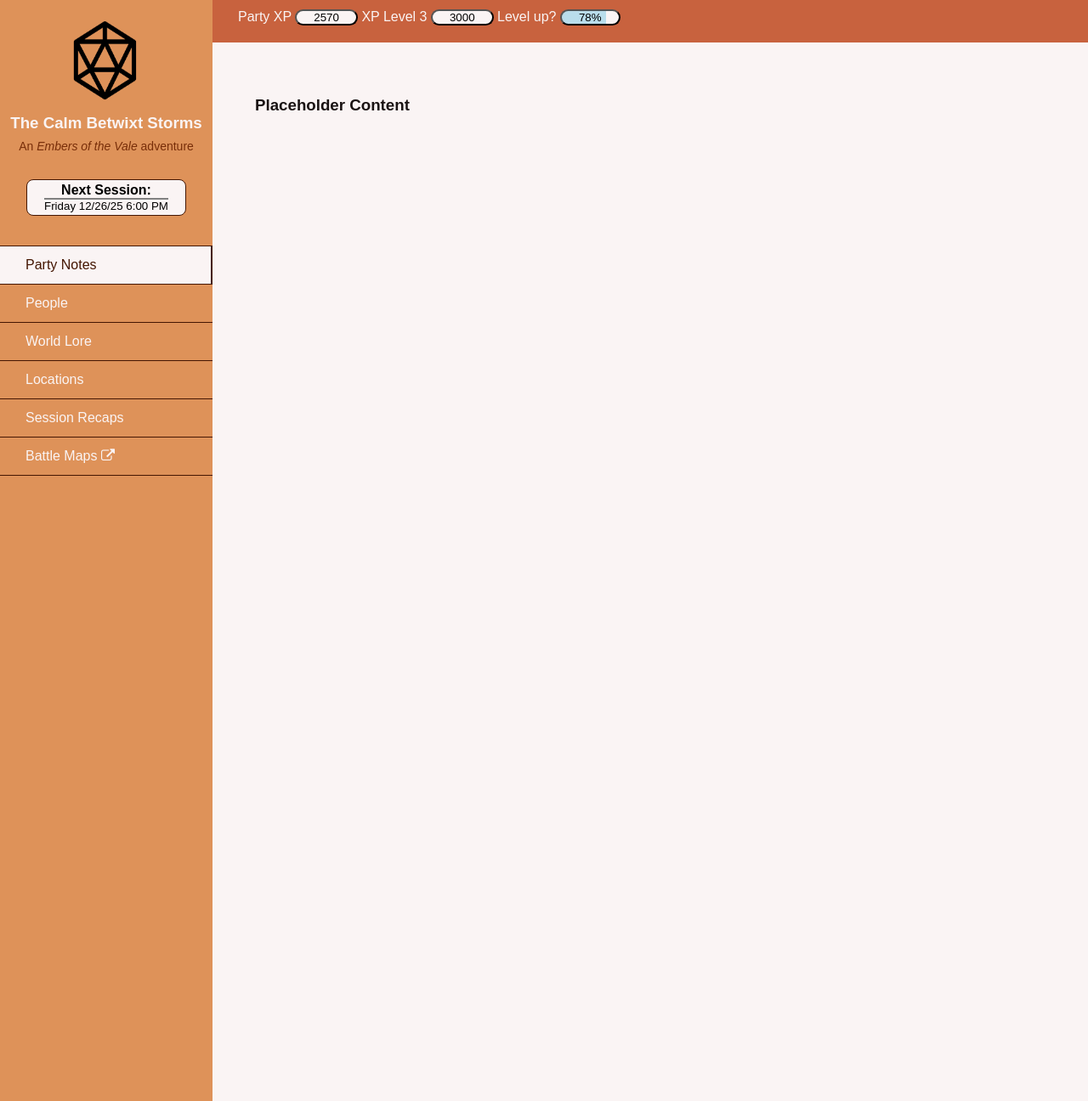
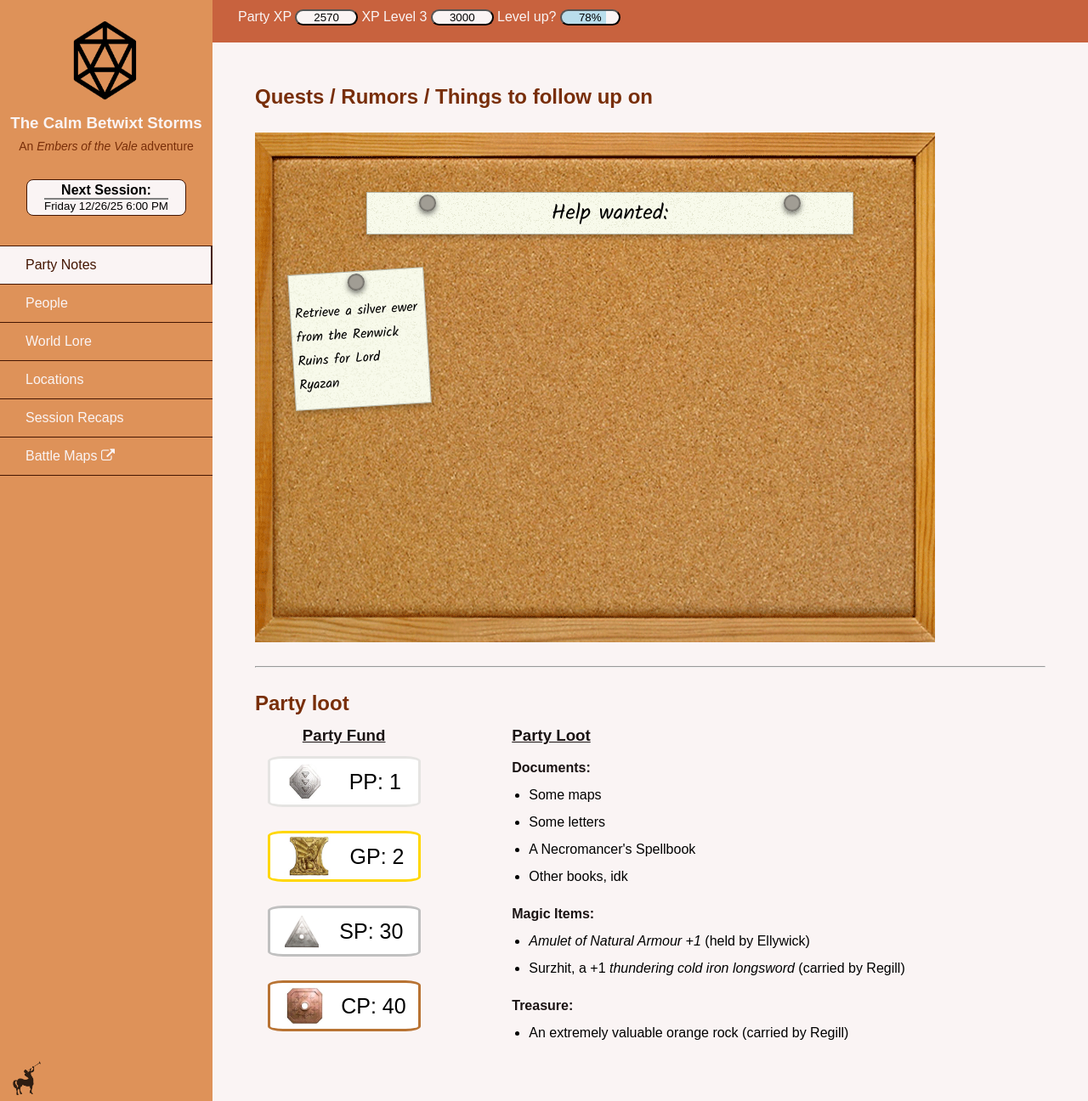
Before and after one commit to lambdr/calm_betwixt_storms, a Jekyll site: the page built from index.md, in a window 1280 px wide and 1296 px high. Shown: the whole window at 85% size. Built offline with Jekyll 4.4.1, drawn with Linux system fonts in a browser that asks for light colours.

Commit message:
party info page and finessing

```diff
--- a/_data/calendar/yonolar.yml
+++ b/_data/calendar/yonolar.yml
@@ -13,7 +13,7 @@ events:
     - name: Test events
       type: misc
   17:
-    - name: Pyre Night
+    - name: Pyre Day
       type: holiday
   29:
     - name: Autumnal Equinox
--- a/_includes/head.html
+++ b/_includes/head.html
@@ -6,7 +6,7 @@
 
   <title>{{ page.title }} | {{ site.title }}</title>
 
-  <link rel="icon" href="/assets/images/logo.png">
+  <link rel="icon" href="{{ site.baseurl }}/assets/images/logo.png">
 
   <link rel="stylesheet" href="{{ site.baseurl }}/assets/css/main.css">
 
--- a/_includes/lore/fiction.html
+++ b/_includes/lore/fiction.html
@@ -1,5 +1,8 @@
 <div class="world-fiction">
 <h2>Books</h2>
+<p><strong>A History of Occult Practices of Gilvry.</strong> A book on occultism recovered from a
+    necromancer in Arajin Vale.</p>
+
 <p><strong>Tweet's Tome of Beasts of the Heartlands.</strong> A book sold to Zalner Tallstep,
     contains information about assorted mundane and magical beasts, including krenshars.</p>
 
--- a/_includes/sidebar.html
+++ b/_includes/sidebar.html
@@ -52,4 +52,10 @@
       </a>
     </li>
   </ul>
+   <div style="flex-grow: 1;"></div>
+  <div class="thanks">
+    <img src="{{ site.baseurl }}/assets/images/misc/centaur.png"
+      alt="The indespensable website creator"
+      title="Jamulus Frame, the website's human muse.">
+  </div>
 </div>
--- a/assets/css/main.css
+++ b/assets/css/main.css
@@ -1,8 +1,8 @@
 @import url('https://fonts.googleapis.com/css2?family=Open+Sans&display=swap');
+@import url('https://fonts.googleapis.com/css2?family=Kalam&display=swap');
 
 /* ---------- Reset & Global ---------- */
 * {
-  list-style: none;
   text-decoration: none;
   margin: 0;
   padding: 0;
@@ -32,6 +32,8 @@ body {
   min-height: 100vh;
 }
 
+ul, ol {list-style: none;}
+
 .center{
 object-position: 50% 50%;
 }
@@ -56,7 +58,7 @@ p {
   left: 0;
   width: 250px;
   height: 100%;
-  padding: 20px 0;
+  padding: 20px 0 0 0;
   transition: all 0.5s ease;
   display: flex;
   flex-direction: column;
@@ -218,12 +220,137 @@ p {
   transition: max-height 0.2s ease-out;
   background-color: #f1f1f1;
 }
+
+/* ---------- Quest Board & Party Info ---------- */
+
+div#frame {
+  background: url("../images/misc/cork-board.png") no-repeat;
+	background-size: 100% 100%;
+  width: 100%;
+  max-width: 800px;
+  height: 600px;
+  padding-top: 35px;
+  padding-left: 35px;
+}
+
+.help {
+  width: 75%;
+  min-height: 50px;
+  height: fit-contents;
+  box-shadow: 0 3px 6px rgba(0,0,0,.25);
+  -webkit-box-shadow: 0 3px 6px rgba(0,0,0,.25);
+  -moz-box-shadow: 0 3px 6px rgba(0,0,0,.25);
+  float: left;
+  margin-left: 12.5%;
+  margin-right: 12.5%;
+  margin-top: 35px;
+  margin-bottom: 35px;
+  border: 1px solid rgba(0,0,0,.25);
+  background-image : url("../images/misc/quest-paper.png");
+	display: inline-grid;
+  grid-template-columns: 1fr 2fr 1fr;
+}
+
+.note {
+  width: 160px;
+  height: 160px;
+  box-shadow: 0 3px 6px rgba(0,0,0,.25);
+  -webkit-box-shadow: 0 3px 6px rgba(0,0,0,.25);
+  -moz-box-shadow: 0 3px 6px rgba(0,0,0,.25);
+  float: left;
+  margin: 8px;
+  border: 1px solid rgba(0,0,0,.25);
+}
+
+.pin {
+  border-radius: 50%;
+  width: 20px;
+  height: 20px;
+  -webkit-box-shadow: 0 3px 6px rgb(0 0 0 / 55%);
+  -moz-box-shadow: 0 3px 6px rgba(0,0,0,.55);
+  box-shadow: 0 3px 6px rgb(0 0 0 / 55%);
+  margin: 0 auto;
+  margin-top: 2px;
+  background-color: -moz-radial-gradient(45px 45px 45deg, circle cover, #a19d9450%, black 100%);
+  background-image: -webkit-radial-gradient(45px 45px, circle cover, #a19d94, black);
+	background-image: radial-gradient(#a19d94 50%, black 100%);
+}
+
+.sticky {
+  transform: rotate(-3.5deg);
+  -webkit-transform: rotate(-3.5deg);
+  -moz-transform: rotate(-3.5deg);
+  background-image : url("../images/misc/quest-paper.png");
+}
+
+.helptext{
+  font-family: 'Kalam', cursive;
+	text-align: center;
+	margin: 5px;
+	padding-top: 5px;
+	font-size: 25px;
+}
+
+.jobtext{
+  font-family: 'Kalam', cursive;
+  margin: 5px;
+  padding-top: 5px;
+}
+
+.party_page h2{
+		color: var(--light-accent);
+}
+
+
+.coin img{
+ height: 50px;
+}
+
+.coin {
+  display: flex;
+  height: 60px;
+  width: 180px;
+  align-items: center;
+  justify-content: space-around;
+  border-radius: 10%;
+  background: white;
+  font-size: 25px ;
+  padding: 5px;
+}
+
+.loot {
+display: grid;
+grid-template-columns: 1fr 3fr;
+column-gap: 10%;
+}
+
+.loot h3 {
+  color: var(--text-dark);
+  text-decoration: underline;
+  margin-bottom: 10px;
+}
+
+.loot h4 {
+  color: var(--text-dark)
+}
+
+.loot ul {
+  list-style-type: disc;
+  list-style-position: outside;
+  margin-left: 0;
+  margin-bottom: 1rem;
+  padding-left: 1.25rem;
+}
+
+.loot li {
+  margin: 0.25rem 0;
+}
+
 /* ---------- Calendars & Recaps ---------- */
 #TOC h2 {
   color: var(--light-accent);
   font-weight: bold;
 }
-
 
 
 .recap a {
@@ -478,6 +605,13 @@ img.letter {
 	user-select: none;
 }
 
+.thanks img {
+  width: 15%;
+  opacity: 0.8;
+  margin-left: 5%;
+  float: bottom;
+}
+
 /* ---------- Table Formatting ---------- */
 
 table.char {
--- a/index.md
+++ b/index.md
@@ -2,5 +2,68 @@
 layout: default
 title: Home
 ---
-
-<h3>Placeholder Content</h3>
+<div class="party_page">
+<h2> Quests / Rumors / Things to follow up on </h2>
+<br>
+<div id='frame'>
+	<a class="help">
+	    <div class='pin'></div>
+	    <div class='helptext'>Help wanted: </div>
+	    <div class='pin'></div>
+    </a>
+    <a class="note sticky">
+        <div class='pin'></div>
+        <div class='jobtext'> Retrieve a silver ewer from the Renwick Ruins for Lord Ryazan</div>
+    </a>
+</div>
+<br><hr><br>
+<h2>Party loot </h2>
+<div class="loot">
+    <!-- Party Fund -->
+	<div>
+        <center>
+		    <h3> Party Fund</h3>
+		    <span class="coin" style="border: 3px solid #E5E4E2; ">
+                <img src="{{ site.baseurl}}/assets/images/misc/platinum_coin.jpg">
+                PP: 1
+            </span>
+            <br>
+		    <span class="coin" style="border: 3px solid #FFD700;">
+                <img src="{{ site.baseurl}}/assets/images/misc/gold_coin.jpg">
+                GP: 2
+            </span>
+            <br>
+		    <span class="coin" style="border: 3px solid #C0C0C0;">
+                <img src="{{ site.baseurl}}/assets/images/misc/silver_coin.jpg">
+                SP: 30
+            </span>
+            <br>
+		    <span class="coin" style="border: 3px solid #B87333;">
+                <img src="{{ site.baseurl}}/assets/images/misc/copper_coin.jpg">
+                CP: 40
+            </span>
+            <br>
+        </center>
+	</div>
+    <!-- Party Inventory -->
+    <div>
+        <h3>Party Loot</h3>
+        <h4>Documents:</h4>
+        <ul class="loot-list">
+            <li>Some maps</li>
+            <li>Some letters</li>
+            <li>A Necromancer's Spellbook</li>
+            <li>Other books, idk</li>
+        </ul>
+        <h4>Magic Items:</h4>
+        <ul>
+            <li><em>Amulet of Natural Armour +1</em> (held by Ellywick)</li>
+            <li>Surzhit, a +1 <em>thundering cold iron longsword</em> (carried by Regill)</li>
+        </ul>
+        <h4>Treasure:</h4>
+        <ul>
+            <li>An extremely valuable orange rock (carried by Regill)</li>
+        </ul>
+    </div>
+</div>
+</div>
--- a/to_do.txt
+++ b/to_do.txt
@@ -3,3 +3,7 @@
 [] Auto-calculate current month
 [] Calculate XP from recaps
 [] Add spacing event in calendar for multi-day events
+[X] Trim white from cork board
+[] Colour check!
+[] Logo
+[X] Favicon
```
Also changed, not shown: assets/images/misc/centaur.png (added), assets/images/misc/copper_coin.jpg (renamed from assets/images/misc/Copper1.jpg), assets/images/misc/cork-board.png, assets/images/misc/cork-board_backup.png (added), assets/images/misc/gold_coin.jpg (renamed from assets/images/misc/Gold1.jpg), assets/images/misc/platinum_coin.jpg (renamed from assets/images/misc/Platinum1.jpg), assets/images/misc/silver_coin.jpg (renamed from assets/images/misc/Silver.jpg).
